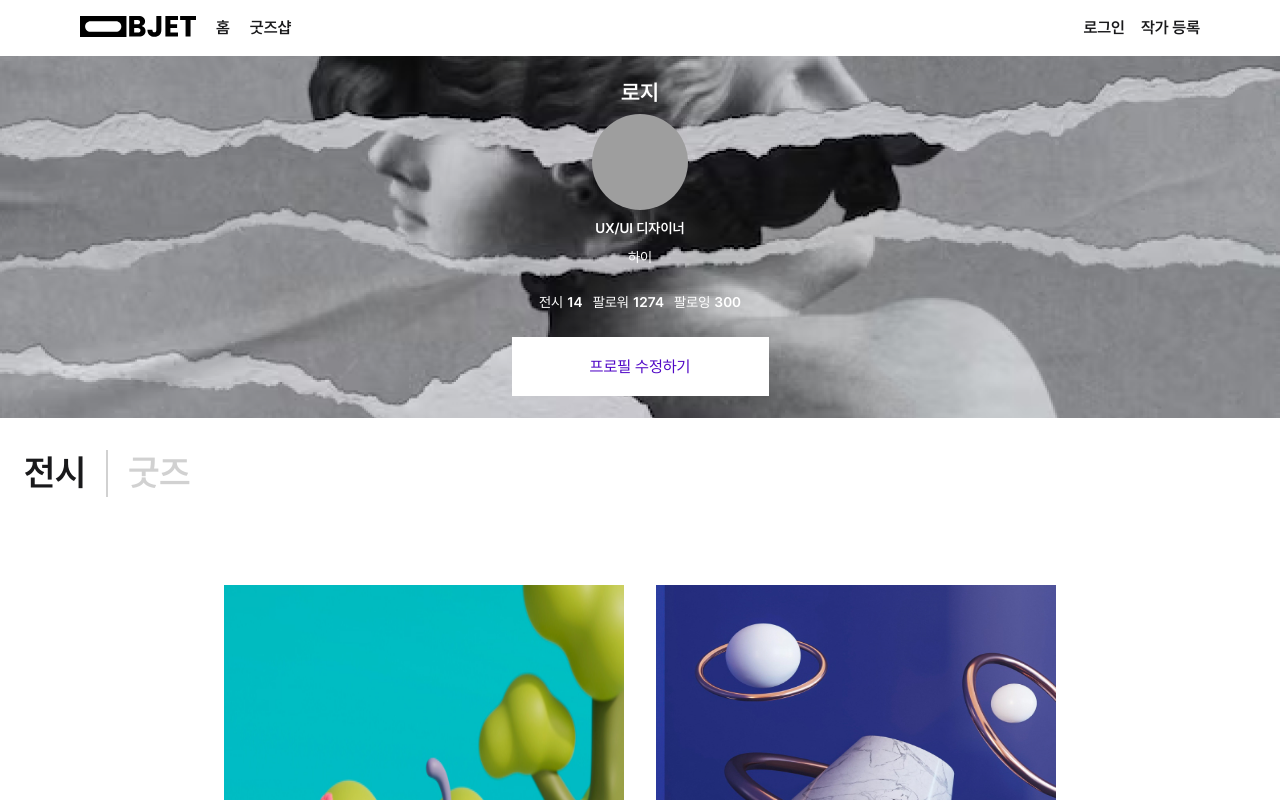
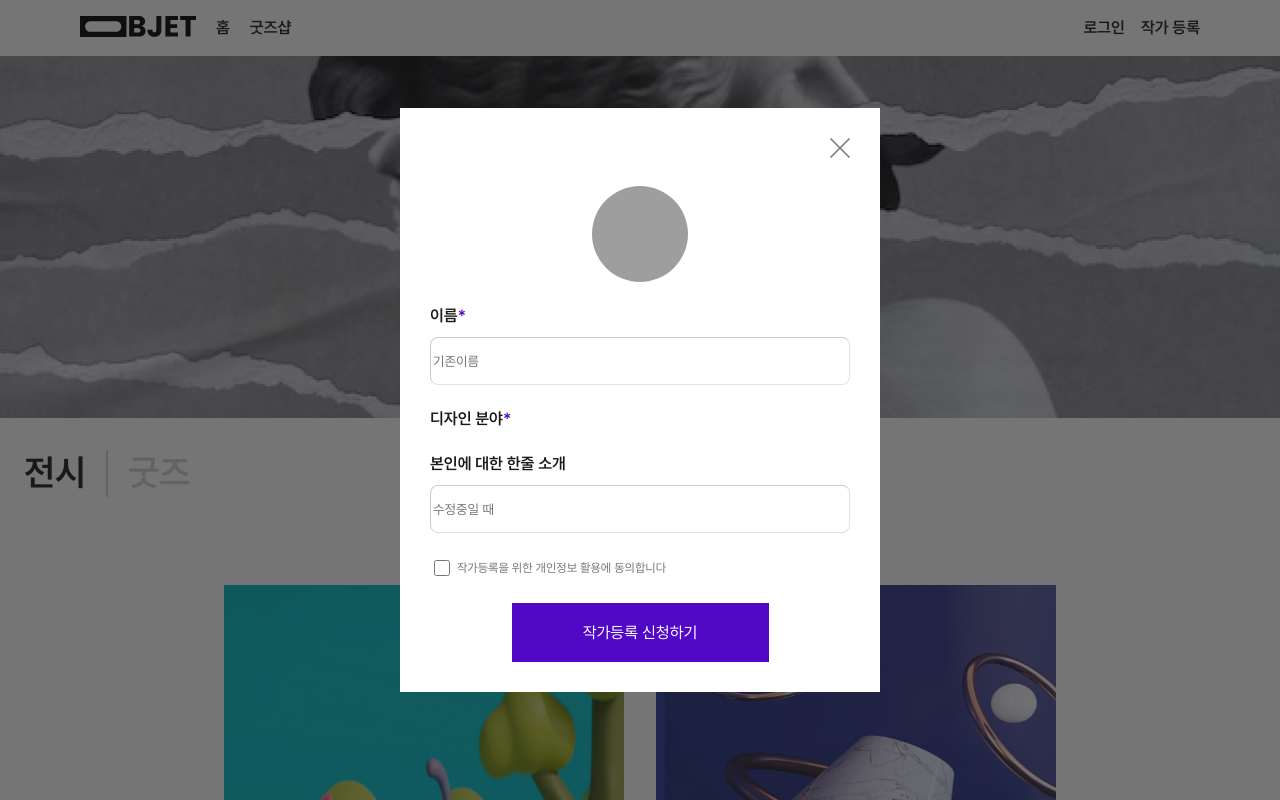
Before and after one commit to objet-team/objet-frontend, a Next.js app: page /mypage/artist in a window 1280 px wide. Both pictures are taken after a click on the element "프로필 수정하기". Shown: the top 800 px of the page. Built offline with nearby package versions, Linux system fonts and the light colour scheme; grey boxes are pictures that could not be loaded.

Commit message:
feat:아티스트 프로필 수정 모달

```diff
--- a/src/components/common/ArtistUserInfo/ArtistUserInfo.tsx
+++ b/src/components/common/ArtistUserInfo/ArtistUserInfo.tsx
@@ -1,10 +1,11 @@
 import Image from 'next/image';
-import { useState } from 'react';
+import { useState, useEffect } from 'react';
 import WhiteFillBtn from '../Button/WhiteFillBtn';
 import PurpleFillBtn from '../Button/PurpleFillBtn';
 import * as styles from './ArtistUserInfo.style';
 import Text from '../Text';
 import { COLORS } from '@/constants/styles';
+import ArtistProfileEditModal from '@/components/mypage/ArtistUserMyPage/ProfileEdit/ProfileEditModal';
 
 export interface ArtistUserInfoProps {
   img: string;
@@ -25,13 +26,18 @@ const ArtistUserInfo = ({
   follower,
   following,
 }: ArtistUserInfoProps) => {
-  const [follow, setFollow] = useState(false);
-  const onFollowClick = () => {
-    setFollow(!follow);
+  const [editClick, setEditClick] = useState(false);
+  const [portalElement, setPortalElement] = useState<Element | null>(null);
+  useEffect(() => {
+    setPortalElement(document.getElementById('root-modal'));
+  }, [editClick]);
+
+  const onEditClick = () => {
+    setEditClick(!editClick);
   };
   return (
     <styles.ArtistInfoContainer>
-      <styles.ColContainer gap="20px">
+      <styles.ColContainer gap="12px">
         <styles.ColContainer gap="8px">
           <Text color={COLORS.main.white} textStyleName="subtitle">
             {name}
@@ -78,7 +84,14 @@ const ArtistUserInfo = ({
             </Text>
           </styles.TextContainer>
         </styles.TextContainer>
-        <WhiteFillBtn label="프로필 수정하기" onClick={onFollowClick} />
+        {portalElement && editClick ? (
+          <ArtistProfileEditModal
+            editClick={editClick}
+            setEditClick={setEditClick}
+          />
+        ) : (
+          <WhiteFillBtn label="프로필 수정하기" onClick={onEditClick} />
+        )}
       </styles.ColContainer>
     </styles.ArtistInfoContainer>
   );
--- /dev/null
+++ b/src/components/mypage/ArtistUserMyPage/ProfileEdit/ProfileEditModal.style.ts
@@ -0,0 +1,73 @@
+import styled from '@emotion/styled';
+import { COLORS } from '@/constants/styles';
+
+export const ModalBackground = styled.div`
+  position: fixed;
+  top: 0;
+  left: 0;
+  width: 100%;
+  height: 100%;
+  background-color: rgba(25, 25, 27, 0.6);
+  display: flex;
+  justify-content: center;
+  align-items: center;
+  z-index: 100;
+`;
+export const ModalBox = styled.div`
+  display: flex;
+  flex-direction: column;
+  background-color: ${COLORS.bg.white};
+  width: 30rem;
+  /* height: 13rem; */
+
+  gap: 24px;
+  padding: 30px;
+`;
+
+export const ColContainer = styled.div`
+  display: flex;
+  flex-direction: column;
+  gap: 10px;
+`;
+
+export const RowContainer = styled.div`
+  display: flex;
+  flex-direction: row;
+`;
+
+export const InputContainer = styled.input`
+  border-radius: 8px;
+  border-color: ${COLORS.font.black20};
+  height: 48px;
+  background-color: transparent;
+  border-width: 0.8px;
+`;
+export const ImageContainer = styled.div`
+  display: flex;
+  justify-content: center;
+  align-items: center;
+`;
+
+export const ButtonContainer = styled.div`
+  display: flex;
+  justify-content: center;
+  align-items: center;
+`;
+export const ClosedButton = styled.div`
+  text-align: right;
+  cursor: pointer;
+`;
+
+export const CheckBox = styled.input`
+  width: 16px;
+  height: 16px;
+  border: 3px solid #707070;
+  accent-color: ${COLORS.main.purple};
+`;
+
+export const CheckboxContainer = styled.div`
+  display: flex;
+  flex-direction: row;
+  gap: 4px;
+  align-items: center;
+`;
--- /dev/null
+++ b/src/components/mypage/ArtistUserMyPage/ProfileEdit/ProfileEditModal.tsx
@@ -0,0 +1,91 @@
+import CloseButton from '@public/icons/login/Login_close.svg';
+import Image from 'next/image';
+import { COLORS } from '@/constants/styles';
+import Text from '../../../common/Text';
+import * as styles from './ProfileEditModal.style';
+import PurpleFillBtn from '../../../common/Button/PurpleFillBtn';
+import useInput from '@/hooks/useInput';
+
+export interface ArtistProfileEditModalProps {
+  editClick: boolean;
+  setEditClick: React.Dispatch<React.SetStateAction<boolean>>;
+}
+
+const ArtistProfileEditModal = ({
+  editClick,
+  setEditClick,
+}: ArtistProfileEditModalProps) => {
+  const [name, onChangeName] = useInput('');
+  const [description, onChangeDescription] = useInput('');
+  const onClick = () => {
+    setEditClick(!editClick);
+  };
+  return (
+    <styles.ModalBackground>
+      <styles.ModalBox>
+        <styles.ClosedButton onClick={onClick}>
+          <CloseButton />
+        </styles.ClosedButton>
+        <styles.ImageContainer>
+          <Image
+            src="https://images.unsplash.com/photo-1692055651074-879fd6ab7909?ixlib=rb-4.0.3&ixid=M3wxMjA3fDB8MHxwaG90by1wYWdlfHx8fGVufDB8fHx8fA%3D%3D&auto=format&fit=crop&w=3165&q=80"
+            width={96}
+            height={96}
+            alt="프로필이미지"
+            style={{
+              display: 'block',
+              borderRadius: '50%',
+            }}
+          />
+        </styles.ImageContainer>
+        <styles.ColContainer>
+          <styles.RowContainer>
+            <Text color={COLORS.main.black} textStyleName="body1">
+              이름
+            </Text>
+            <Text color={COLORS.main.purple} textStyleName="body1">
+              *
+            </Text>
+          </styles.RowContainer>
+          <styles.InputContainer
+            placeholder="기존이름"
+            value={name}
+            onChange={onChangeName}
+          />
+        </styles.ColContainer>
+        <styles.ColContainer>
+          <styles.RowContainer>
+            <Text color={COLORS.main.black} textStyleName="body1">
+              디자인 분야
+            </Text>
+            <Text color={COLORS.main.purple} textStyleName="body1">
+              *
+            </Text>
+          </styles.RowContainer>
+        </styles.ColContainer>
+        <styles.ColContainer>
+          <styles.RowContainer>
+            <Text color={COLORS.main.black} textStyleName="body1">
+              본인에 대한 한줄 소개
+            </Text>
+          </styles.RowContainer>
+          <styles.InputContainer
+            placeholder="수정중일 때"
+            value={description}
+            onChange={onChangeDescription}
+          />
+        </styles.ColContainer>
+        <styles.CheckboxContainer>
+          <styles.CheckBox type="checkbox" />
+          <Text color={COLORS.font.black60} textStyleName="caption">
+            작가등록을 위한 개인정보 활용에 동의합니다
+          </Text>
+        </styles.CheckboxContainer>
+        <styles.ButtonContainer>
+          <PurpleFillBtn onClick={onClick} label="작가등록 신청하기" />
+        </styles.ButtonContainer>
+      </styles.ModalBox>
+    </styles.ModalBackground>
+  );
+};
+export default ArtistProfileEditModal;
--- /dev/null
+++ b/src/hooks/useInput.tsx
@@ -0,0 +1,13 @@
+import { ChangeEvent, useState } from 'react';
+
+export default function useInput(
+  initialState: string = '',
+): [string, (e: ChangeEvent<HTMLInputElement>) => void] {
+  const [input, setInput] = useState<string>(initialState);
+
+  const handler = (e: ChangeEvent<HTMLInputElement>) => {
+    setInput(e.target.value);
+  };
+
+  return [input, handler];
+}
```
Also changed, not shown: src/components/common/NavigationBar/LoginAfterNavigationBar.tsx (+2 -6 lines), public/icons/mypage/ProfileImageEditBtn.svg (added), src/components/mypage/ArtistUserMyPage/ProfileEdit/DropDown/DropDown.style.ts (added), src/components/mypage/ArtistUserMyPage/ProfileEdit/DropDown/DropDown.tsx (added).
